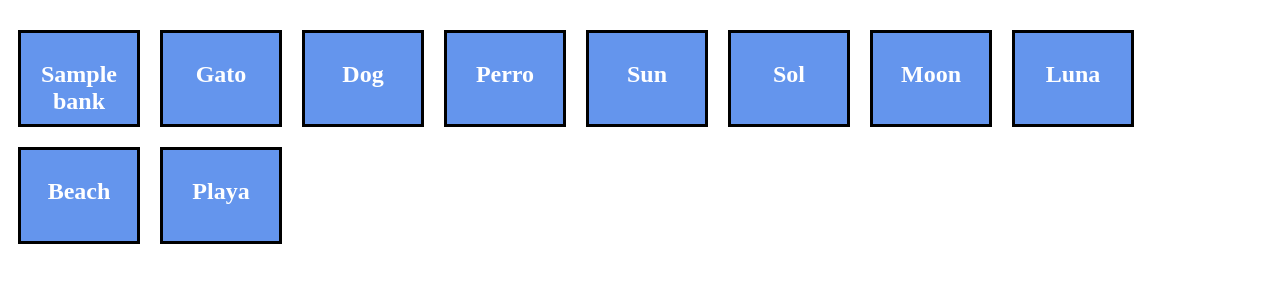
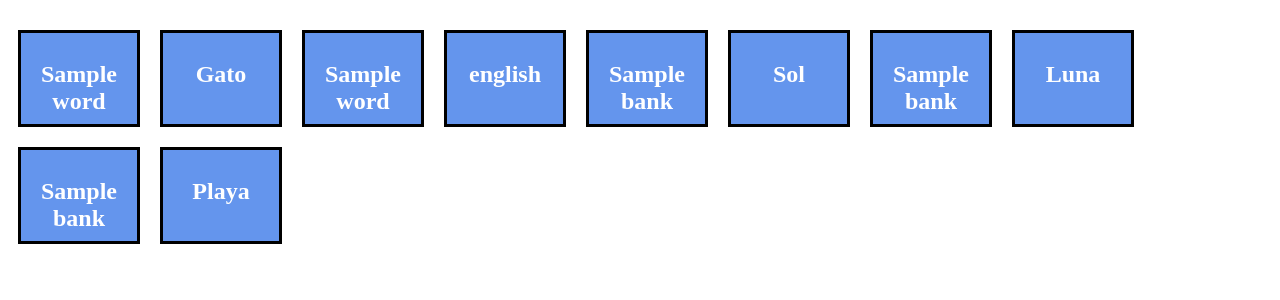
Before and after one commit to rudhib2/Language-Learning-Application, a Flask app: template templates/index.html in a window 1280 px wide. Shown: the part 189-489 px from the top of the page. Run offline with Flask 2, Linux system fonts and the light colour scheme; the template is opened without the code that fills it: most values are stand-ins (such as "Sample title", 1, 10 or a date in 2020); parts of the project's set-up code (start-up, migrations or seed data) failed here and were passed over.

Commit message:
fixed english array and worked on setting difficulty level to match the correct list of word and input language set in class

```diff
--- a/app.py
+++ b/app.py
@@ -41,19 +41,43 @@ class PlayerInfo:
     number_of_card_pairs = 5
     #words from txt file converted to word bank
     #word_bank = []
+    #need to call function set_difficulty to initialize it
     with open('easy_words.txt','r', encoding="utf-8") as w:
         word_bank = w.read().split()
     # Array storing English words
     english = []
+    #english.append(word_bank[0])
+    #comment out later but for now leave for display
+    english = random.choices(word_bank, k=5)
+    #varaible for the other language
+    language = ""
     # Array storing words in another languages selected by the user
     other_language = []
     # Number of guesses for each words and resets after correct selection
     num_of_guesses = 3
+    #difficulty
+    difficulty = ""
 
 
 player = PlayerInfo()
 dic = MultiDictionary()
 
+def set_difficulty():
+    if player.difficulty == "Easy":
+        with open('easy_words.txt','r', encoding="utf-8") as w:
+            player.word_bank = w.read().split()
+    if player.difficulty == "Medium":
+        with open('medium_words.txt','r', encoding="utf-8") as w:
+            player.word_bank = w.read().split()
+    if player.difficulty == "Hard":
+        with open('hard_words.txt','r', encoding="utf-8") as w:
+            player.word_bank = w.read().split()
+
+def set_language():
+    if player.language == "Spanish":
+        player.language = "es"
+    if player.language == "French":
+        player.language == "fr"
 
 def get_meaning(provided_language, word, target_language):
     """Get meaning of the passed in word in the required language"""
@@ -66,7 +90,8 @@ def generate_rand_words(target_language):
     player.english.append(player.word_bank[0])
     #will randomly choose words from the txt files for the english array
     #still need to check for duplicates
-    player.english.append(random.choices(player.word_bank, player.number_of_card_pairs))
+    # english = random.choices(word_bank, k=5)
+    player.english = random.choices(player.word_bank, k=player.number_of_card_pairs)
     # Getting definitions by calling get_meaning for the second array definitions
     for i in range(player.number_of_card_pairs):
         player.other_language.append(get_meaning("en", player.english[i], target_language))
--- a/templates/index.html
+++ b/templates/index.html
@@ -35,7 +35,7 @@ header {
 
 
 <div class="card">
-<h2>{{ bank[0] }}</h2>
+<h2>{{ words[0] }}</h2>
 </div>
 
 <div class="card">
@@ -43,15 +43,15 @@ header {
 </div>
 
 <div class="card">
-<h2>Dog</h2>
+<h2>{{ words[1] }}</h2>
 </div>
 
 <div class="card">
-<h2>Perro</h2>
+<h2>english</h2>
 </div>
 
 <div class="card">
-<h2>Sun </h2>
+<h2>{{ bank[2] }} </h2>
 </div>
 
 <div class="card">
@@ -59,7 +59,7 @@ header {
 </div>
 
 <div class="card">
-<h2>Moon</h2>
+<h2>{{ bank[3] }}</h2>
 </div>
 
 <div class="card">
@@ -67,7 +67,7 @@ header {
 </div>
 
 <div class="card">
-<h2>Beach</h2>
+<h2>{{ bank[4] }}</h2>
 </div>
 
 <div class="card">
```
